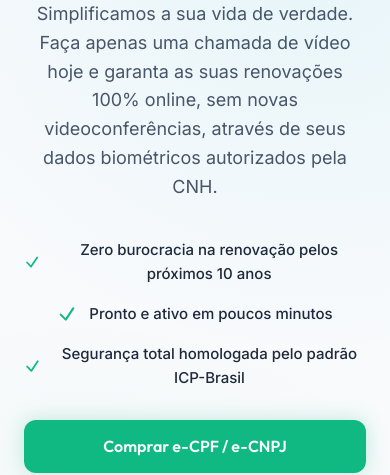
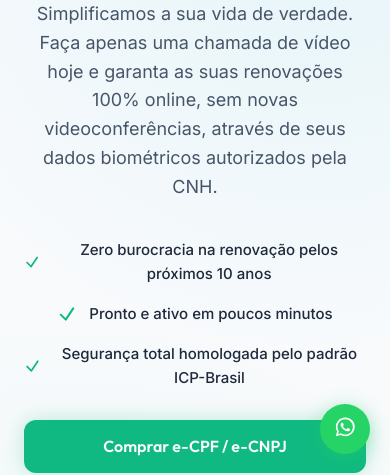
Before and after one commit to macega/jawk-certificados, a website: page index.html in a window 390 px wide. Shown: the part 370-845 px from the top of the page. Drawn offline with Linux system fonts and the light colour scheme.

Commit message:
feat: add pre-filled text parameter to WhatsApp link and add floating support button

```diff
--- a/css/styles.css
+++ b/css/styles.css
@@ -1816,3 +1816,41 @@ button {
     padding: 24px;
   }
 }
+
+/* Floating WhatsApp Button */
+.whatsapp-float {
+  position: fixed;
+  bottom: 30px;
+  right: 30px;
+  background-color: #25d366;
+  color: #fff;
+  border-radius: 50%;
+  width: 60px;
+  height: 60px;
+  display: flex;
+  align-items: center;
+  justify-content: center;
+  box-shadow: 0 4px 20px rgba(37, 211, 102, 0.4);
+  z-index: 9999;
+  transition: all 0.3s cubic-bezier(0.4, 0, 0.2, 1);
+  text-decoration: none;
+}
+
+.whatsapp-float:hover {
+  background-color: #20ba5a;
+  transform: translateY(-5px) scale(1.05);
+  box-shadow: 0 6px 24px rgba(37, 211, 102, 0.6);
+}
+
+@media (max-width: 768px) {
+  .whatsapp-float {
+    bottom: 20px;
+    right: 20px;
+    width: 50px;
+    height: 50px;
+  }
+  .whatsapp-float svg {
+    width: 24px;
+    height: 24px;
+  }
+}
--- a/index.html
+++ b/index.html
@@ -798,7 +798,7 @@
               <div class="contact-detail-icon" aria-hidden="true">📞</div>
               <div class="contact-detail-text">
                 <h5>Suporte & Comercial</h5>
-                <p><a href="https://wa.me/5569981181859" target="_blank" rel="noopener"
+                <p><a href="https://wa.me/5569981181859?text=Ol%C3%A1!%20Gostaria%20de%20saber%20mais%20sobre%20a%20emiss%C3%A3o%20de%20Certificado%20Digital%20da%20JAWK." target="_blank" rel="noopener"
                     style="color:inherit; text-decoration:none;">(69) 98118-1859 (WhatsApp)</a></p>
               </div>
             </li>
@@ -980,6 +980,17 @@
     </div>
   </div>
 
+  <!-- Floating WhatsApp Button -->
+  <a href="https://wa.me/5569981181859?text=Ol%C3%A1!%20Gostaria%20de%20saber%20mais%20sobre%20a%20emiss%C3%A3o%20de%20Certificado%20Digital%20da%20JAWK."
+     class="whatsapp-float"
+     target="_blank"
+     rel="noopener"
+     aria-label="Falar no WhatsApp">
+    <svg xmlns="http://www.w3.org/2000/svg" width="28" height="28" viewBox="0 0 24 24" fill="currentColor">
+      <path d="M19.005 3.175C17.202 1.37 14.808.375 12.279.375c-5.188 0-9.412 4.225-9.414 9.414 0 1.66.432 3.279 1.253 4.7l-1.333 4.87 4.985-1.307a9.387 9.387 0 0 0 4.526 1.157h.004c5.185 0 9.412-4.225 9.414-9.414 0-2.515-.98-4.877-2.779-6.685zM12.279 17.633h-.002c-1.408 0-2.79-.379-3.998-1.09l-.287-.17-2.973.779.793-2.897-.187-.297a7.712 7.712 0 0 1-1.183-4.088c.002-4.257 3.468-7.721 7.726-7.721 2.062 0 3.999.803 5.457 2.262a7.669 7.669 0 0 1 2.26 5.465c-.002 4.258-3.467 7.722-7.723 7.722zm4.234-5.786c-.232-.115-1.371-.676-1.583-.753-.21-.078-.364-.115-.518.115-.152.23-.591.753-.725.908-.132.152-.266.173-.497.057-.232-.115-.979-.36-1.864-1.149-.689-.614-1.154-1.372-1.29-1.602-.134-.23-.014-.354.102-.469.103-.105.232-.27.348-.406.117-.133.156-.23.234-.383.078-.153.039-.287-.019-.406-.057-.115-.518-1.25-.71-1.71-.186-.447-.378-.387-.518-.394-.132-.007-.287-.007-.441-.007-.154 0-.405.058-.616.287-.212.23-.809.79-.809 1.927 0 1.137.828 2.234.942 2.387.116.154 1.63 2.49 3.95 3.49.55.238 1.002.378 1.345.487.553.176 1.056.151 1.453.092.443-.066 1.371-.56 1.562-1.102.193-.543.193-1.01.135-1.102-.057-.093-.21-.153-.443-.27z" />
+    </svg>
+  </a>
+
   <script src="js/main.js"></script>
 </body>
 
```
